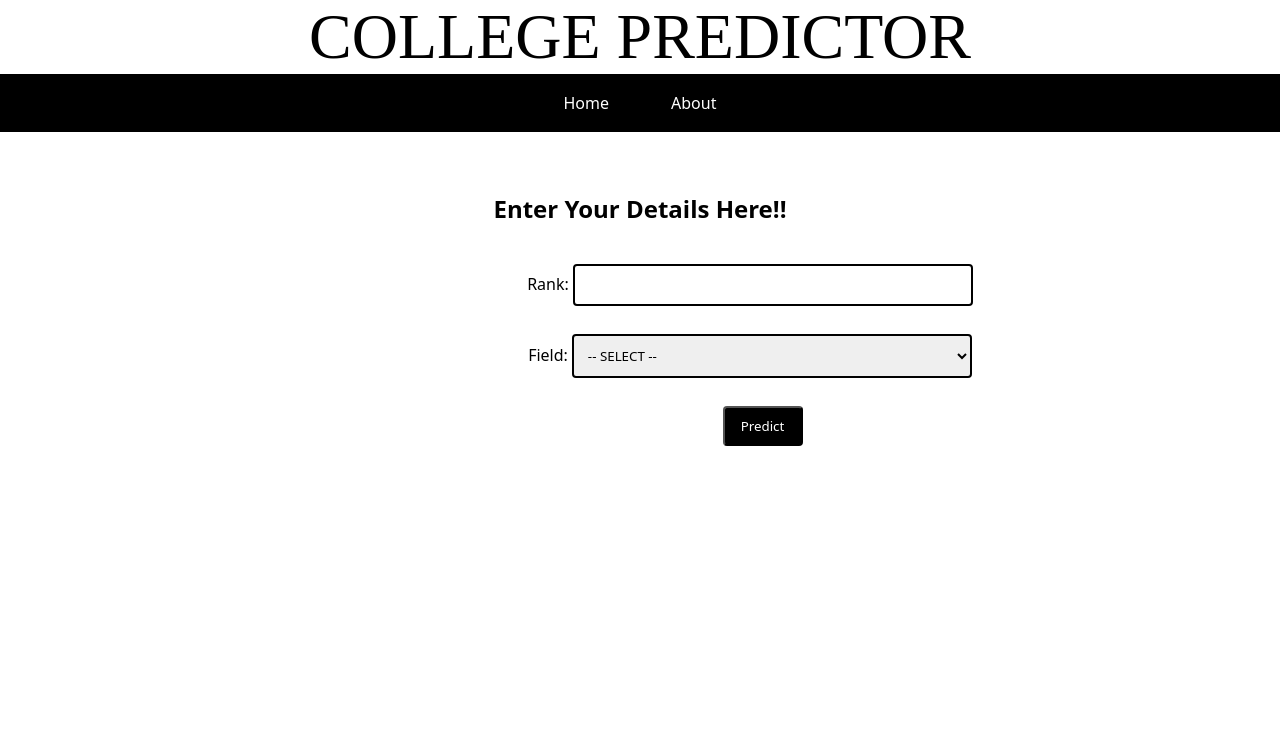
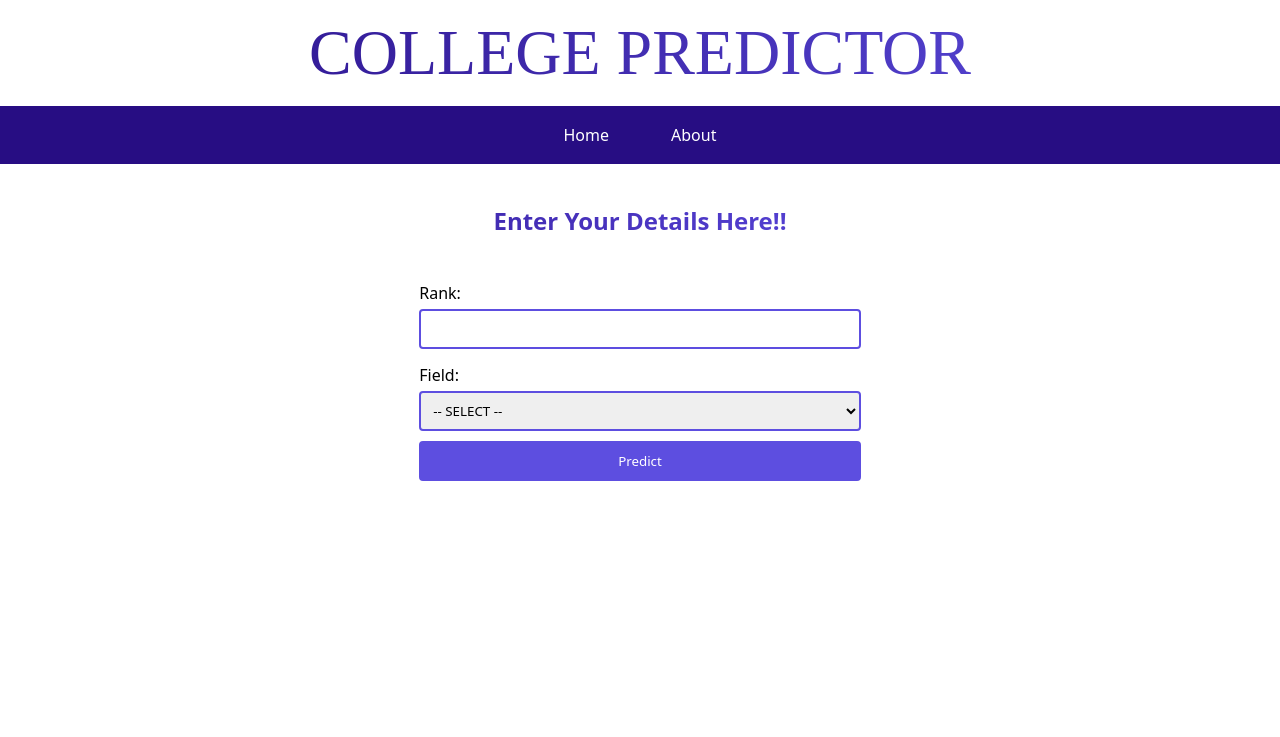
Before and after one commit to RudraShah264/college-predictor, a Django app: page / in a window 1280 px wide. Shown: the top 737 px of the page. Run offline with Django 5.2, Linux system fonts and the light colour scheme.

Commit message:
COLLEGE PREDICTOR

```diff
--- a/app1/views.py
+++ b/app1/views.py
@@ -1,11 +1,7 @@
-from django.shortcuts import render,redirect
+from django.shortcuts import render
 import joblib
 import pandas as pd
 from django.conf import settings
-
-# Create your views here.
-# classifier = joblib.load('ml_model/classifier.joblib')
-# label_encoder = joblib.load('ml_model/label_encoder.joblib')
 
 def index(request):
     if request.method == 'POST':
@@ -13,19 +9,23 @@ def index(request):
         rank = request.POST['rank']
 
         if field != "select":
-            model, label_encoder = joblib.load(settings.JOBLIB_MODEL_FILE_PATH)
+            try:
+                model, label_encoder = joblib.load(settings.JOBLIB_MODEL_FILE_PATH)
 
-            new_data = pd.DataFrame([[rank, field]], columns=['OPEN_HS', 'Program'])
-            new_data['OPEN_HS'] = new_data['OPEN_HS'].astype(int)
-            new_data['Program'] = label_encoder.transform(new_data['Program'])
+                new_data = pd.DataFrame([[rank, field]], columns=['OPEN_HS', 'Program'])
+                new_data['OPEN_HS'] = new_data['OPEN_HS'].astype(int)
+                new_data['Program'] = label_encoder.transform(new_data['Program'])
 
-            prediction = model.predict(new_data)
+                prediction = model.predict(new_data)
 
-            param = {"pre":prediction, 'rank' : rank, "field" : field}
+                param = {"pre":prediction, 'status' : 1, 'rank' : rank, "field" : field}
+            except:
+                param = {"pre":["Sorry, Model is unable to predict for given data."],'status' : 0 , 'rank' : rank, "field" : field}
         else:
-            param = {"pre":"Select Proper option", 'rank' : rank, "field" : field}
+            param = {"pre":["Select Proper option"], 'status' : 1, 'rank' : rank, "field" : field}
         return render(request,'index.html', param)
     return render(request,'index.html')
+
 def home(request):
     return render(request,'index.html')
 def about(request):
--- a/pro/settings.py
+++ b/pro/settings.py
@@ -25,7 +25,7 @@ SECRET_KEY = 'django-insecure-*ys-a%#l7zqg*ujntj^(+@^qqb54-43=0jlcr=90o#usp%e7cp
 # SECURITY WARNING: don't run with debug turned on in production!
 DEBUG = True
 
-ALLOWED_HOSTS = []
+ALLOWED_HOSTS = ["*"]
 
 
 # Application definition
@@ -38,7 +38,6 @@ INSTALLED_APPS = [
     'django.contrib.sessions',
     'django.contrib.messages',
     'django.contrib.staticfiles',
-
 
 ]
 
--- a/static/style.css
+++ b/static/style.css
@@ -2,11 +2,12 @@
     margin: 0;
     padding: 0;
     box-sizing: border-box;
+    /* font-size: 1.1rem; */
 }
 
 /* Styling the navbar */
 .navbar {
-    background-color:#000000; /* Background color of the navbar */
+    background-color:#270d83; /* Background color of the navbar */
     padding: 10px 0;
 }
 
@@ -39,14 +40,14 @@
     display: flex;
     justify-content: center;
     align-items: center;
-    padding: 0px 1rem;
+    padding: 1rem 0%;
 }
 
 .headingcenter {
     width: 100%;
     text-align: center;
     font-size: 4rem;
-    background: linear-gradient(to right, #000000, #000000, #000000);
+    background: linear-gradient(to right, #270d83, #5d4ee0);
     background-clip: text;
     -webkit-background-clip: text;
     -webkit-text-fill-color: transparent;
@@ -55,61 +56,64 @@
     text-align: center;
     align-content: center;
     font-family: system-ui, -apple-system, BlinkMacSystemFont, 'Segoe UI', Roboto, Oxygen, Ubuntu, Cantarell, 'Open Sans', 'Helvetica Neue', sans-serif;
-    margin-top: 60px;
-
+    margin-top: 2rem;
+    font-weight: bold;
+    font-size: 2rem;
+    background: linear-gradient(to right, #270d83, #6d5dff);
+    background-clip: text;
+    -webkit-background-clip: text;
+    -webkit-text-fill-color: transparent;
 }
 
-.details_form{
-    text-align: center;
-    align-content: center;
-    background-color:white;
-    width:600px;
-    height:220px;
-    margin-left:450px;
-    margin-top:20px;
-    margin-bottom:20px;
-
+.details_form, .predict_inst{
+    padding: 6px;
+    max-width:12cm;
+    margin:2rem auto;
+    display: flex;
+    flex-direction: column;
 }
 
-.details_form input[type="number"],
-.details_form select[id ="field"] {
-    padding: 10px;
+.details_form input, select {
+    padding: 8px;
     margin-bottom: 10px;
-    border: 2px solid ;
+    border: 2px solid #5d4ee0;
     border-radius: 4px;
-    border-color:#000000;
+    height: 2.5rem;
+    width: 100%;
+
     border-width:2px;
-    width:400px;
+    /* width:400px; */
     font-family: system-ui, -apple-system, BlinkMacSystemFont, 'Segoe UI', Roboto, Oxygen, Ubuntu, Cantarell, 'Open Sans', 'Helvetica Neue', sans-serif;
 }
 
-.details_form label[for="rank"],
-.details_form label[for ="field"] {
+.details_form label{
+    display: block;
+    margin: 5px 0;
+    width: 100%;
     font-family: system-ui, -apple-system, BlinkMacSystemFont, 'Segoe UI', Roboto, Oxygen, Ubuntu, Cantarell, 'Open Sans', 'Helvetica Neue', sans-serif;
 }
 
 .details_form input[type="submit"]{
-    background-color:#000000;
-    width:80px;
-    height:40px;
-    color: white;
-    border-radius: 4px;
-    margin-left: 25px;
-    justify-content: center;
-    align-content: center;
-    text-align: center;
-    font-family: system-ui, -apple-system, BlinkMacSystemFont, 'Segoe UI', Roboto, Oxygen, Ubuntu, Cantarell, 'Open Sans', 'Helvetica Neue', sans-serif;
+    background-color:#5d4ee0;
+    color:white;
+
+}
+.details_form input[type="submit"]:hover{
+    background-color:#2f239e;
+
 }
 
+.predict_inst li{
+    font-family: system-ui, -apple-system, BlinkMacSystemFont, 'Segoe UI', Roboto, Oxygen, Ubuntu, Cantarell, 'Open Sans', 'Helvetica Neue', sans-serif;
+    margin-left: 1.3rem;
+}
+.head3{
+    font-size: 1.5rem;
 
-.predict_inst{
-    text-align: center;
-    align-content: center;
-    font-family: system-ui, -apple-system, BlinkMacSystemFont, 'Segoe UI', Roboto, Oxygen, Ubuntu, Cantarell, 'Open Sans', 'Helvetica Neue', sans-serif;
 }
 
 .about-us {
-    margin-top: 120px;
+    margin-top: 2cm;
     text-align: center;
     align-content: center;
     font-family: system-ui, -apple-system, BlinkMacSystemFont, 'Segoe UI', Roboto, Oxygen, Ubuntu, Cantarell, 'Open Sans', 'Helvetica Neue', sans-serif;
--- a/templates/about.html
+++ b/templates/about.html
@@ -14,7 +14,7 @@
 <header>
     <nav class="navbar">
         <ul class="nav-list">
-            <li class="nav-item"><a href="/home" class="nav-link">Home</a></li>
+            <li class="nav-item"><a href="/" class="nav-link">Home</a></li>
             <li class="nav-item"><a href="/about" class="nav-link">About</a></li>
             <!-- <li class="nav-item"><a href="/contact" class="nav-link">Contact</a></li> -->
         </ul>
@@ -29,7 +29,7 @@
 </div>
 
 <footer class="footer">
-    <small>&copy; Copyright 2024,COLLEGE PREDICTOR</small>
+    <small>&copy; Copyright 2024, COLLEGE PREDICTOR</small>
 </footer>
 </body>
 </html>
--- a/templates/index.html
+++ b/templates/index.html
@@ -14,18 +14,18 @@
 <header>
     <nav class="navbar">
         <ul class="nav-list">
-            <li class="nav-item"><a href="/home" class="nav-link">Home</a></li>
+            <li class="nav-item"><a href="/" class="nav-link">Home</a></li>
             <li class="nav-item"><a href="/about" class="nav-link">About</a></li>
             <!-- <li class="nav-item"><a href="/contact" class="nav-link">Contact</a></li> -->
         </ul>
     </nav>
 </header>
-<div class="details_heading"><h2>Enter Your Details Here!!</h2></div>
+<div class="details_heading"><span class='head3'>Enter Your Details Here!!</span></div>
 <div class="details_form">
     <form method="post">
      {% csrf_token %}
     <label for="rank">Rank:</label>
-    <input type="number" name="rank" id="rank" required/><br><br>
+    <input type="number" name="rank" id="rank" required/>
     <label for="field">Field:</label>
     <select id="field" name="field">
         <option value="select">-- SELECT --</option>
@@ -100,16 +100,19 @@
         <option value="TEXTILE TECHNOLOGY">TEXTILE TECHNOLOGY</option>
         <option value="WATER MANAGEMENT">WATER MANAGEMENT</option>
     </select>
-    <br><br>
   <input type="submit" value="Predict">
   </form>
 </div>
 {% if pre %}
 <div class="predict_inst">
-    <h3>Predicted Institute:</h3>
+    <h3 class='head3'>Predicted Institute:</h3>
     <ul>
         {% for p in pre %}
+        {% if status %}
         <li>{{p}}</li>
+        {% else %}
+        <li class='error'>{{p}}</li>
+        {% endif %}
         {% endfor %}
         <li><b>Rank:</b> {{rank}}</li>
         <li><b>Field:</b> {{field}}</li>
@@ -117,7 +120,7 @@
 </div>
 {% endif %}
 <footer class="footer">
-    <small>&copy; Copyright 2024,COLLEGE PREDICTOR</small>
+    <small>&copy; Copyright 2024, COLLEGE PREDICTOR</small>
 </footer>
 </body>
 </html>
```
Also changed, not shown: requirements.txt (added, +13 -0 lines), db.sqlite3 (added), 1 other file.
